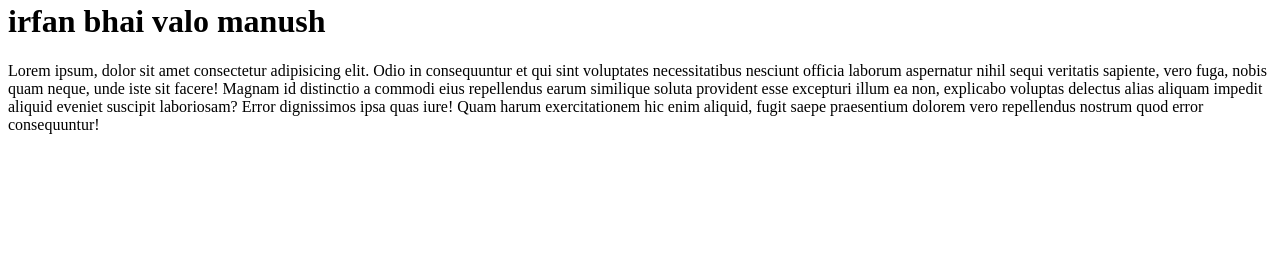
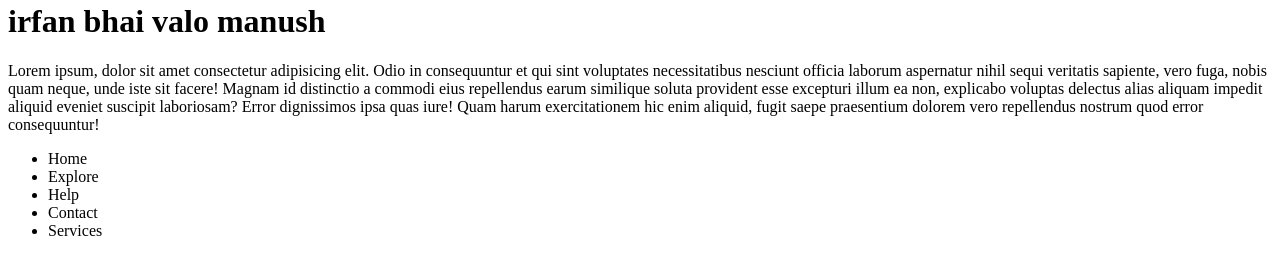
Before and after one commit to Irfan9086/mobile-app-clinet, a plain HTML site: page home.html in a window 1280 px wide. Shown: the part 802-1058 px from the top of the page. Before the commit the page ends 952 px from the top, so only its background shows below. Drawn offline with Linux system fonts and the light colour scheme.

Commit message:
footer page create shipon

```diff
--- a/home.html
+++ b/home.html
@@ -18,9 +18,28 @@
             <img style="width: 500; height: 300px;" src="https://images.pexels.com/photos/30273250/pexels-photo-30273250.jpeg?_gl=1*92eizr*_ga*MTQ5ODY3MTY4My4xNzU2Mzc5NjI3*_ga_8JE65Q40S6*czE3NjE4MDY2MzYkbzMkZzEkdDE3NjE4MDY2NTEkajQ1JGwwJGgw" alt="">
             <h1>irfan bhai valo manush</h1>
             <p>Lorem ipsum, dolor sit amet consectetur adipisicing elit. Odio in consequuntur et qui sint voluptates necessitatibus nesciunt officia laborum aspernatur nihil sequi veritatis sapiente, vero fuga, nobis quam neque, unde iste sit facere! Magnam id distinctio a commodi eius repellendus earum similique soluta provident esse excepturi illum ea non, explicabo voluptas delectus alias aliquam impedit aliquid eveniet suscipit laboriosam? Error dignissimos ipsa quas iure! Quam harum exercitationem hic enim aliquid, fugit saepe praesentium dolorem vero repellendus nostrum quod error consequuntur!</p>
+
+
+
+
            </div>
 
         </div>
+
+
+
+
+    <footer>
+          <ul>
+            <li>Home</li>
+            <li>Explore</li>
+            <li>Help </li>
+            <li>Contact</li>
+            <li>Services</li>
+          </ul>
+    </footer>
+
+
     </main>
 </body>
 </html>
```
